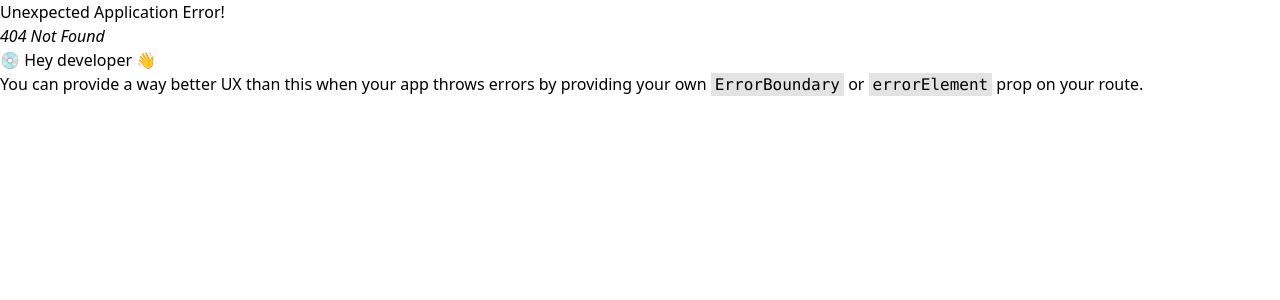
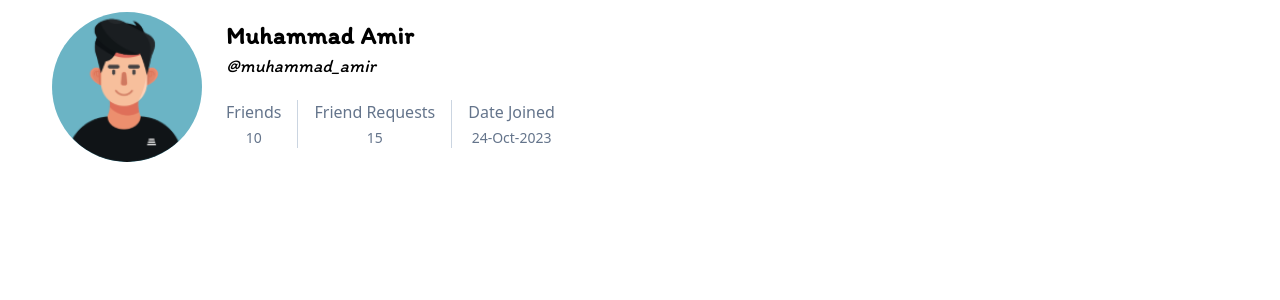
Before and after one commit to arsalan1004/Safwaat, a React (Vite) app in the folder Frontend/: page /profile in a window 1280 px wide. Before the commit this address had no page. Shown: the top 300 px of the page. Built offline with nearby package versions, Linux system fonts and the light colour scheme.

Commit message:
Handling new Fetch API req

```diff
--- a/Frontend/src/Components/FriendshipHub/Insights/Insights.jsx
+++ b/Frontend/src/Components/FriendshipHub/Insights/Insights.jsx
@@ -2,7 +2,14 @@ import React from 'react'
 import LeftSideBar from '../../Home/LeftSideBar/LeftSideBar'
 import InsightsMain from './InsightsMain/InsightsMain'
 
+import { useLoaderData } from 'react-router-dom';
+
+
 function Insights() {
+
+  const data = useLoaderData();
+  console.log('insights main data: ', data);
+
   return (
     <div className='flex bg-primary-100 w-screen overflow-x-hidden overflow-y-hidden'>
       <LeftSideBar />
@@ -12,3 +19,25 @@ function Insights() {
 }
 
 export default Insights
+
+
+export async function loader () {
+
+  const userId = '65a2b4ef46552610c0d4bbbf'
+  const response = fetch(
+    'http://localhost:8000/api/fh/friendsList',
+
+      {
+        method: 'POST',
+        body: JSON.stringify({userId}),
+        headers: {
+          'Content-Type': 'application/json'
+        }
+      }
+
+    );
+
+    console.log('response Insights Main: ' , response);
+    return response;
+
+}
--- a/Frontend/src/Components/FriendshipHub/Insights/InsightsMain/InsightsMain.jsx
+++ b/Frontend/src/Components/FriendshipHub/Insights/InsightsMain/InsightsMain.jsx
@@ -1,8 +1,12 @@
 import React, {useState} from 'react'
 import boy from '../../../../Assets/Images/boy.png';
 import FriendBox from './FriendBox';
+import ProfileHeader from '../../../Profile/ProfileHeader/ProfileHeader';
+
 
 function InsightsMain() {
+
+
 
   const [insightsData, setInsightsData] = useState([]);
   const [sectionNo, setSectionNo] = useState(0);
@@ -71,36 +75,7 @@ const moveNext = (no) => {
     <div className='h-screen w-3/4 pt-5  text-secondary overflow-y-auto '>
 
       {/* User Profile */}
-      <div className='flex items-start mx-3 pl-10 '>
-        {/* Image */}
-        <div>
-          <img src={boy} alt='userImage' className='relative z-10 bg-[#6BB4C5] rounded-full
-                        w-[150px] h-[150px] mt-3'
-            />
-        </div>
-
-         {/* User Detail Section */}
-        <div className='px-6 pt-5'>
-          <h1 className='font-bold  text-2xl tracking-wide font-Itim '>Muhammad Amir</h1>
-          <h2 className='font-Itim italic text-lg'>@muhammad_amir</h2>
-          <div className='flex items-center text-center mt-5 text-Poppins'>
-                <div className='py-0 pr-4 border-r-slate-300 border-r-[1px]'>
-                    <h3 className='mb-1 text-slate-500 font-medium'>Friends</h3>
-                    <p className='text-sm text-slate-500'>10</p>
-                </div>
-                <div className='py-0 px-4 border-r-slate-300 border-r-[1px]'>
-                    <h3 className='mb-1 font-medium text-slate-500'>Friend Requests</h3>
-                    <p className='text-sm text-slate-500' >15 </p>
-                </div>
-                <div className='py-0 px-4'>
-                    <h3 className='mb-1 font-medium text-slate-500'>Date Joined</h3>
-                    <p className='text-sm text-slate-500'>24-Oct-2023</p>
-                </div>
-            </div>
-
-        </div>
-
-      </div>
+      <ProfileHeader />
 
 
     {/* Tabs Section */}
--- /dev/null
+++ b/Frontend/src/Components/Profile/Profile.jsx
@@ -0,0 +1,12 @@
+import React from 'react'
+import ProfileHeader from './ProfileHeader/ProfileHeader'
+
+function Profile() {
+  return (
+    <div>
+        <ProfileHeader />
+    </div>
+  )
+}
+
+export default Profile
--- /dev/null
+++ b/Frontend/src/Components/Profile/ProfileHeader/ProfileHeader.jsx
@@ -0,0 +1,39 @@
+import React from 'react'
+import boy from '../../../Assets/Images/boy.png';
+
+function ProfileHeader() {
+  return (
+    <div className='flex items-start mx-3 pl-10 '>
+        {/* Image */}
+        <div>
+          <img src={boy} alt='userImage' className='relative z-10 bg-[#6BB4C5] rounded-full
+                        w-[150px] h-[150px] mt-3'
+            />
+        </div>
+
+         {/* User Detail Section */}
+        <div className='px-6 pt-5'>
+          <h1 className='font-bold  text-2xl tracking-wide font-Itim '>Muhammad Amir</h1>
+          <h2 className='font-Itim italic text-lg'>@muhammad_amir</h2>
+          <div className='flex items-center text-center mt-5 text-Poppins'>
+              <div className='py-0 pr-4 border-r-slate-300 border-r-[1px]'>
+                  <h3 className='mb-1 text-slate-500 font-medium'>Friends</h3>
+                  <p className='text-sm text-slate-500'>10</p>
+              </div>
+              <div className='py-0 px-4 border-r-slate-300 border-r-[1px]'>
+                  <h3 className='mb-1 font-medium text-slate-500'>Friend Requests</h3>
+                  <p className='text-sm text-slate-500' >15 </p>
+              </div>
+              <div className='py-0 px-4'>
+                  <h3 className='mb-1 font-medium text-slate-500'>Date Joined</h3>
+                  <p className='text-sm text-slate-500'>24-Oct-2023</p>
+              </div>
+          </div>
+
+        </div>
+
+      </div>
+  )
+}
+
+export default ProfileHeader
--- a/Frontend/src/Routes/router.jsx
+++ b/Frontend/src/Routes/router.jsx
@@ -8,7 +8,8 @@ import Home,{loader as HomeLoader} from "../Components/Home/Home";
 import Login from "../Components/Login_Signup/login";
 import Signup from "../Components/Login_Signup/signup";
 import FriendshipHub, {loader as friendshiphubLoader} from "../Components/FriendshipHub/FriendshipHub";
-import Insights from "../Components/FriendshipHub/Insights/Insights";
+import Insights,{loader as InsightsLoader} from "../Components/FriendshipHub/Insights/Insights";
+import Profile from "../Components/Profile/Profile";
 
 
 
@@ -33,6 +34,10 @@ const router = createBrowserRouter([
                 path:"signup",
                 element: <Signup />,
 
+            },
+            {
+                path:'profile',
+                element: <Profile />
             },
             {
                 path: 'FlashCraft',
@@ -63,7 +68,8 @@ const router = createBrowserRouter([
                     },
                     {
                         path: 'Insights',
-                        element: <Insights />
+                        element: <Insights />,
+                        loader: InsightsLoader
                     }
                 ]
 
```
